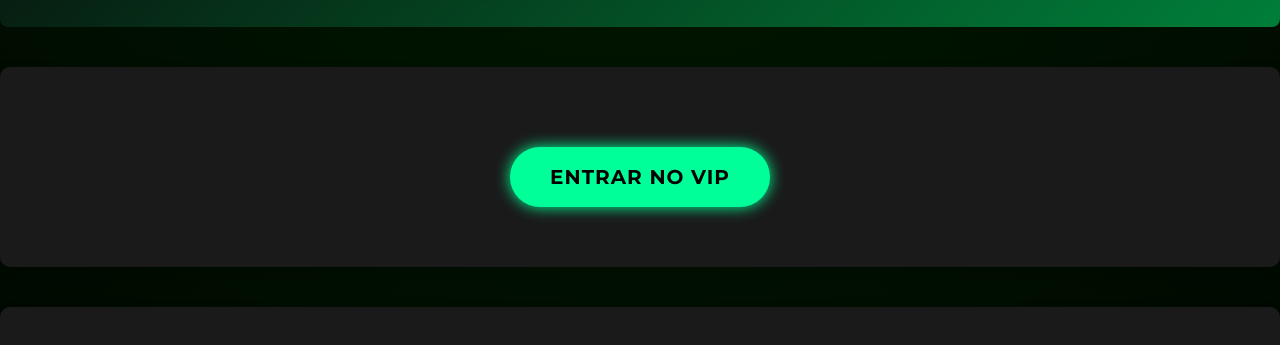
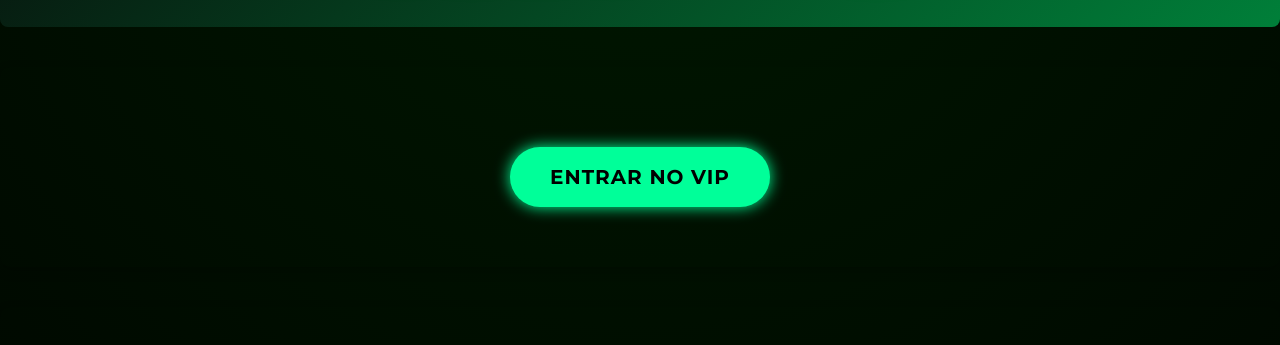
Before and after one commit to wellingtonksantos/Lanpanding, a plain HTML site: page index.html in a window 1280 px wide. Shown: the part 238-583 px from the top of the page. Drawn offline with Linux system fonts and the light colour scheme.

Commit message:
Atualização no HTML e CSS

```diff
--- a/style.css
+++ b/style.css
@@ -93,7 +93,7 @@ header p {
 section {
   text-align: center;
   padding: 60px 20px;
-  background-color: #1a1a1a;
+  background-color: 0;
   margin: 30px 0;
   border-radius: 10px;
   box-shadow: 0 4px 12px rgba(0, 0, 0, 0.2);
```
